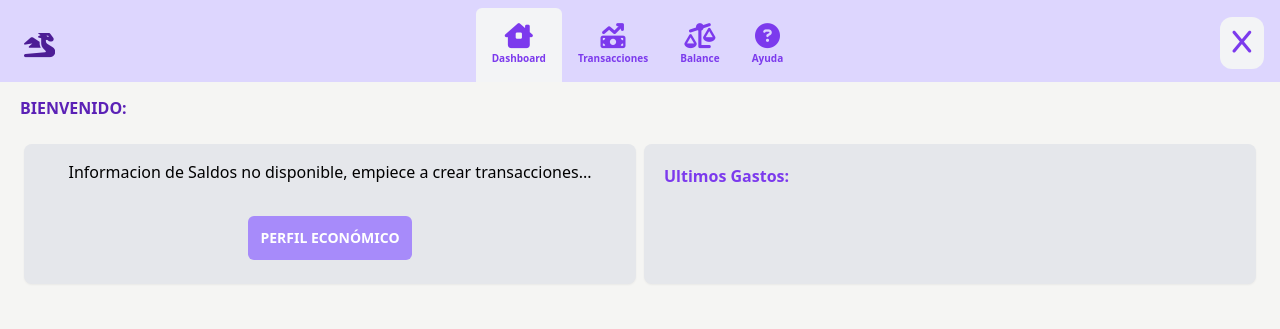
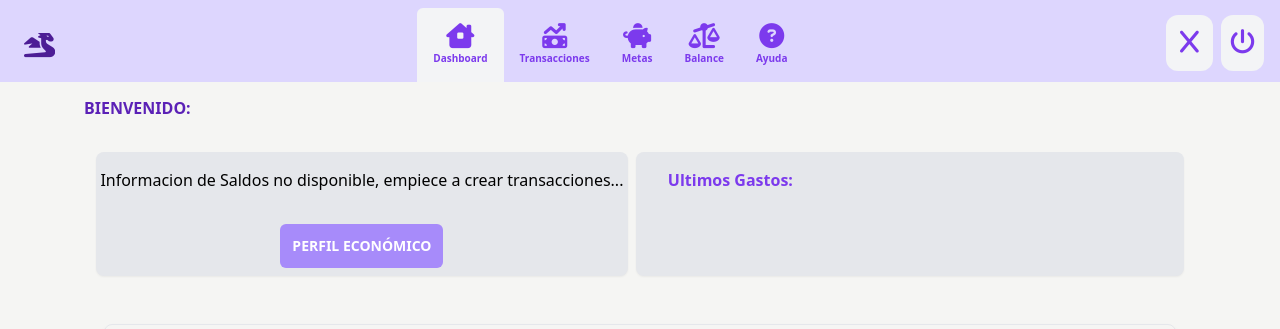
Before and after one commit to GuillermoGodoyPro/Economid, a React (Vite) app: page /dashboard/index in a window 1280 px wide. Shown: the top 329 px of the page. Built offline with nearby package versions, Linux system fonts and the light colour scheme; no server answers; sample sign-in values are in the browser's storage.

Commit message:
edit all protectedpath css, dashboard and transaccion

```diff
--- a/src/components/GraficoTransacciones.jsx
+++ b/src/components/GraficoTransacciones.jsx
@@ -42,7 +42,7 @@ export const GraficoTransacciones = ({ transacs }) => {
                         text: "Ultimos gastos por categoria"
                     },
                     layout: {
-                        padding: 20
+                        padding: 16
                     },
                     plugins: {
                         title: "",
@@ -51,9 +51,10 @@ export const GraficoTransacciones = ({ transacs }) => {
                             position: "bottom"
                         }
                     }
+
                 }}
-                height={400}
-                width={400}
+                height={300}
+
             />
         </div>
     );
--- a/src/components/Header.jsx
+++ b/src/components/Header.jsx
@@ -17,7 +17,7 @@ const Header = () => {
         <>
             <header className='bg-violet-200 md:justify-between'>
 
-                <div className=' px-4 pt-2  flex items-center gap-3 justify-between'>
+                <div className=' px-4 pt-2  flex items-center justify-between'>
                     <Link
                         to="index"
                         className=" text-violet-900 ml-2 overflow-hidden flex justify-center"
@@ -29,7 +29,7 @@ const Header = () => {
                         <NavLink
                             to="index"
                             className={({ isActive, isPending }) =>
-                                isPending ? " text-md text-violet-600 hover:text-violet-800 font-bold" : isActive ? "bg-gray-100  rounded-md p-4 text-md text-violet-600 hover:text-violet-800 font-bold" : "p-4 text-md text-violet-600 hover:text-violet-800 font-bold"
+                                isPending ? "text-violet-600 hover:text-violet-800 font-bold" : isActive ? "bg-gray-100  rounded-md p-4 text-md text-violet-600 hover:text-violet-800 font-bold" : " p-4 text-md text-violet-600 hover:text-violet-800 font-bold"
                             }
                         >
                             <i className="fa-solid fa-house-chimney-window"></i>
@@ -43,8 +43,18 @@ const Header = () => {
                             }
                         >
                             {/* <i className="fa-solid fa-piggy-bank"></i> */}
-                            <i class="fa-solid fa-money-bill-trend-up"></i>
+                            <i className="fa-solid fa-money-bill-trend-up"></i>
                             <p>Transacciones</p>
+                        </NavLink>
+
+                        <NavLink
+                            to="perfil"
+                            className={({ isActive, isPending }) =>
+                                isPending ? " text-md text-violet-600 hover:text-violet-800 font-bold" : isActive ? "bg-gray-100  rounded-md p-4 text-md text-violet-600 hover:text-violet-800 font-bold" : "p-4 text-md text-violet-600 hover:text-violet-800 font-bold"
+                            }
+                        >
+                            <i className="fa-solid fa-piggy-bank"></i>
+                            <p>Metas</p>
                         </NavLink>
 
 
@@ -69,12 +79,24 @@ const Header = () => {
                         </NavLink>
                     </div>
 
-                    <Link
-                        to="usuario"
-                        className='p-[0.8rem] mb-1 text-violet-600 font-bold uppercase bg-gray-100  rounded-xl'
-                    >
-                        <i className={`fa-solid fa-${usuario.nombre ? usuario.nombre.charAt(0).toLowerCase() : "x"}`}></i>
-                    </Link>
+                    <div className="flex">
+                        <Link
+                            to="usuario"
+                            className='p-[0.9rem] mb-1 mr-2 text-violet-600 font-bold uppercase bg-gray-100  rounded-xl'
+                        >
+                            <i className={`fa-solid fa-${usuario.nombre ? usuario.nombre.charAt(0).toLowerCase() : "x"}`}></i>
+                        </Link>
+
+                        <button
+                            type="button"
+                            className='p-[0.56rem] mb-1 text-violet-600 font-bold uppercase bg-gray-100  rounded-xl'
+                            onClick={handleClick}
+                        >
+                            <i class="fa-solid fa-power-off"></i>
+                        </button>
+
+                    </div>
+
                     {/*
                     <button
                         type="button"
--- a/src/pages/Dashboard/Dashboard.jsx
+++ b/src/pages/Dashboard/Dashboard.jsx
@@ -110,23 +110,23 @@ const Dashboard = () => {
                 Bienvenido: {usuario.nombre}
             </h2>
             {/* Cabecera */}
-            <div className="p-2 m-4 mb-0 bg-inherit rounded flex justify-between">
+            <div className="p-2 m-6 mb-0 bg-inherit rounded flex justify-between">
                 {/* TODO: Cambiar por ternario, copiar y pegar todo pero solo modificar el boton perfil económico por nueva transacción */}
-                <div className="bg-gray-200 p-4 rounded-lg shadow-sm w-full mr-1">
+                <div className="bg-gray-200 pt-4 rounded-lg shadow-sm w-full mr-1">
                     {
                         cargando ? "Cargando..."
                         :
                         balance ?
                         <div className='flex justify-around'>
-                            <div className='flex'>
+                            <div className=''>
                                 <span className='font-bold text-violet-600'>
-                                    Saldo Actual <hr />
+                                    Saldo Actual:
                                 </span>
-                                <h1 className='text-violet-600'>
+                                <h1 className=' font-bold text-violet-600'>
                                     ${parseFloat(balance.data.saldo_Total).toFixed(2)}
                                 </h1>
                             </div>
-                            <h2 className='p-1 mb-4 text-violet-600'>
+                            <h2 className=' text-violet-600'>
                                 <span className='font-bold'>
                                     Saldo Inicial: <br />
                                     ${parseFloat(balance.data.saldo_Inicial).toFixed(2)}
@@ -139,7 +139,7 @@ const Dashboard = () => {
 
                     {
                         !usuario.p_e_id ?
-                            <div className='p-2 pt-8 flex justify-around bottom-1'>
+                            <div className='p-2 pt-8 flex justify-around bottom-1 '>
 
                                 <button
                                     type="button"
@@ -159,7 +159,7 @@ const Dashboard = () => {
 
                             </div>
                             :
-                            <div className='p-2 pt-8 flex justify-around bottom-1' >
+                            <div className='p-2 pt-14 flex justify-around bottom-1' >
                                 <button
                                     type="button"
                                     className='text-white text-sm bg-violet-400 p-3 rounded-md uppercase font-bold p-absolute'
@@ -184,20 +184,29 @@ const Dashboard = () => {
                     }
                 </div>
 
-                <div className="bg-gray-200  p-4 rounded-lg shadow-sm w-full ml-1 w-min-6 flex">
-                    <h2 className='p-1 text-violet-600 justify-around mb-4 font-bold'>
+                <div className="bg-gray-200 pt-4 pl-8 rounded-lg shadow-sm w-full ml-1 flex">
+
+                    <div>
+                        <h2 className=' text-violet-600  font-bold'>
                             Ultimos Gastos:
                         </h2>
 
+                    </div>
+
+                    <div className="h-min-2 pr-8">
                         {
                             cargando ? "Cargando..."
                             :
                             usuario.p_e_id ?
-                            <div className='min-h-[5rem]'>
+                                <div>
                                     <GraficoTransacciones transacs={egresos.slice(-5).reverse()} />
                                 </div> :
                                 <div></div>
                         }
+
+                    </div>
+
+
                 </div>
             </div>
 
--- a/src/pages/Transacciones/Transacciones.jsx
+++ b/src/pages/Transacciones/Transacciones.jsx
@@ -111,11 +111,18 @@ const Transacciones = () => {
                         {transacciones?.map((transaccion, index) => {
                             return (
                                 <tr className="border-b border-gray-200" key={index}>
-                                    <td className="py-2 px-4">{transaccion.detalle}</td>
-                                    <td className="py-2 px-4">${transaccion.monto}</td>
-                                    <td className="py-2 px-4">{transaccion.divisa}</td>
-                                    <td className="py-2 px-4">{new Date(transaccion.fecha).toLocaleDateString()}</td>
-                                    <td className="py-2 px-4">{transaccion.tipoTransaccion}</td>
+                                    <td className="py-2 px-4 text-gray-800">{transaccion.detalle}</td>
+                                    <td className="py-2 px-4 text-gray-800">${transaccion.monto}</td>
+                                    <td className="py-2 px-4 text-gray-400">{transaccion.divisa}</td>
+                                    <td className="py-2 px-4 text-gray-400">{new Date(transaccion.fecha).toLocaleDateString()}</td>
+                                    <td className="py-2 px-4 text-gray-400">{transaccion.tipoTransaccion}</td>
+                                    <td>
+                                        <i class="fa-regular fa-pen-to-square text-gray-600" alt="hola"></i>
+                                        <i
+                                            className="fa-regular fa-trash-can pl-2 text-red-600"
+
+                                        ></i>
+                                    </td>
                                 </tr>
                             );
                         })}
--- a/src/styles/ProtectedPath.module.css
+++ b/src/styles/ProtectedPath.module.css
@@ -1,19 +1,20 @@
 .container {
     display: flex;
     height:100%;
+    margin: auto;
 
 
 }
 
 .mainContainer{
+
     width: 100%;
-
 
 }
 
 
 .menu{
-    height:100em;
+    height:100%;
     background-color: violet;
 
 
@@ -27,7 +28,13 @@
 }
 
 .mainSinHeader{
-    margin: 6rem 0 2rem;
+
+    justify-content: center;
+    width: 90%;
+    margin: auto;
+    /* Esto debe ser !important para que se mantenga el margin auto / sino volver todo a 100% y margin: 6rem 0 2rem */
+    margin-top: 6rem !important;
+    margin-bottom: 2rem !important;
 
 
 }
```
Also changed, not shown: src/assets/dragon-solid.svg (added). Lines whose indentation alone changed are shown as unchanged.
